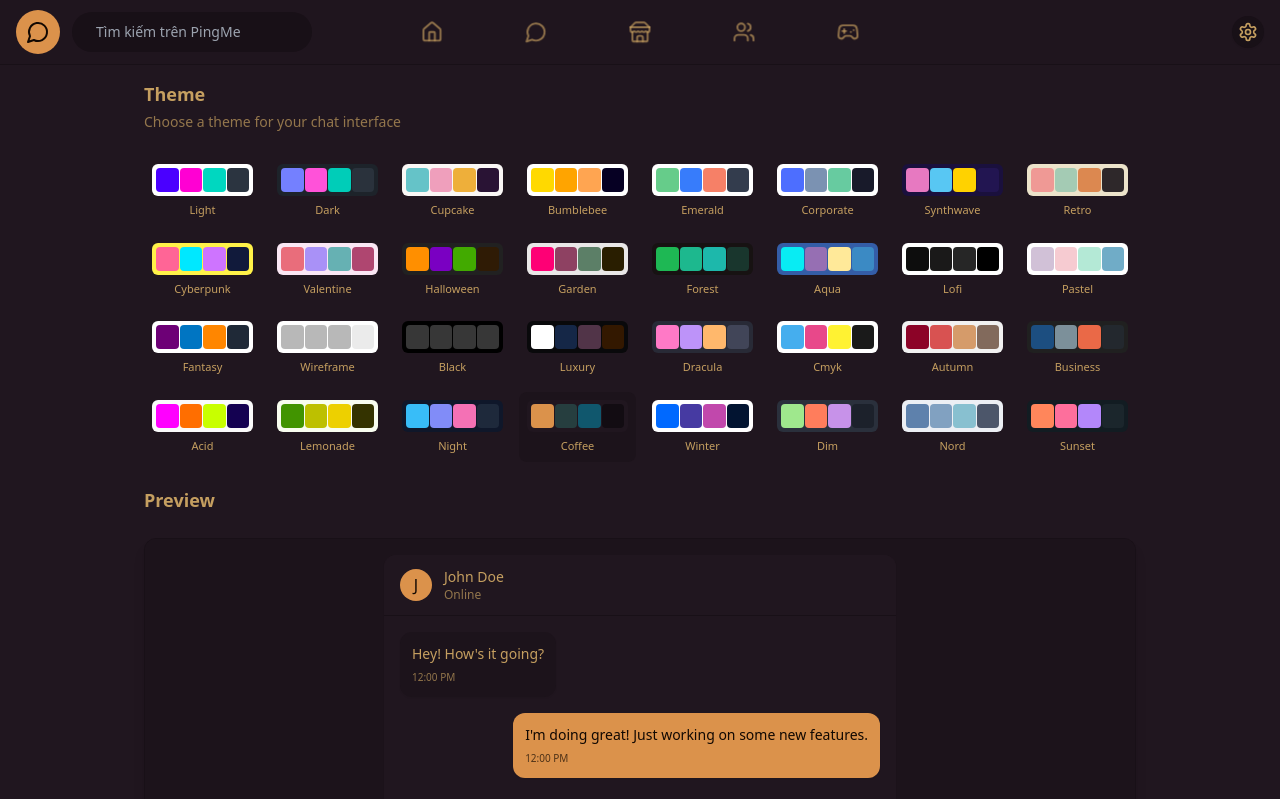
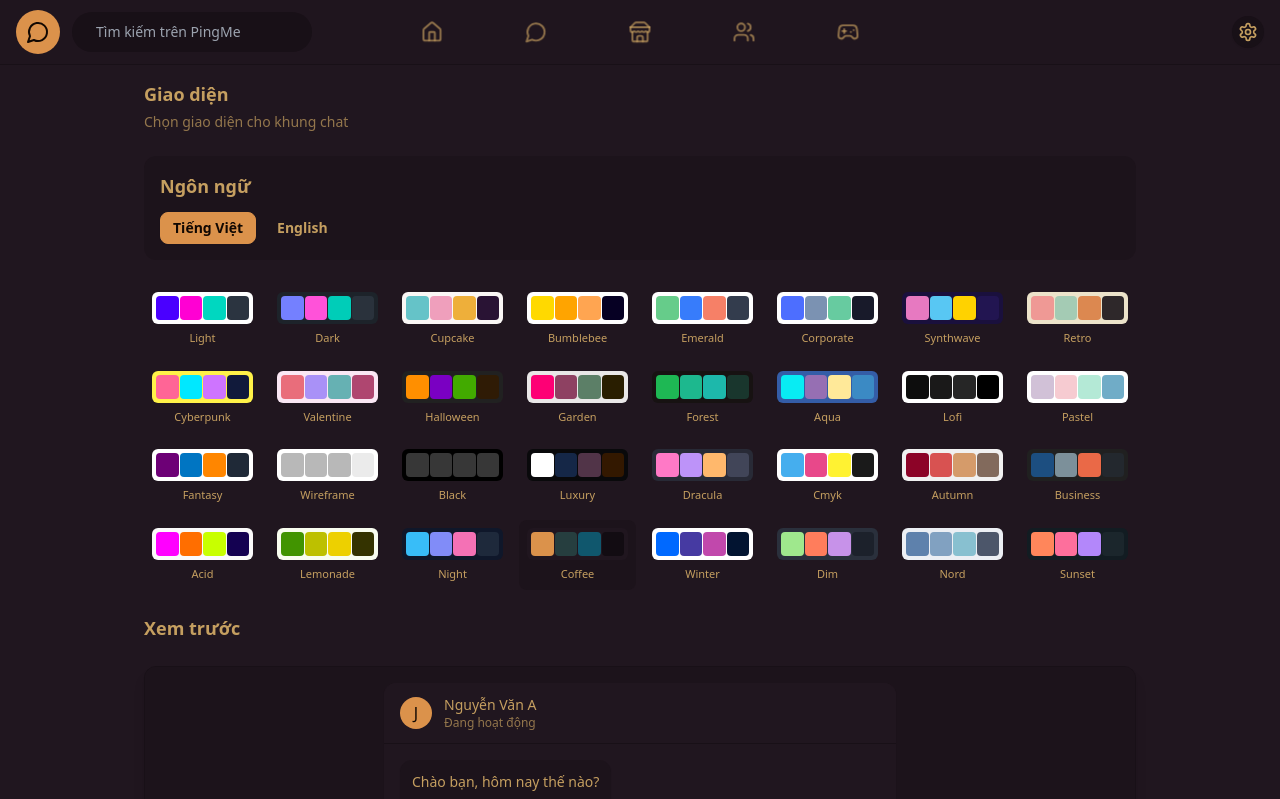
Before and after one commit to trchitho/FullStack-Chat-App, a React (Vite) app in the folder frontend/: page /settings in a window 1280 px wide. Shown: the top 799 px of the page. Built offline with nearby package versions, Linux system fonts and the light colour scheme; no server answers.

Commit message:
Add settings language switch

```diff
--- a/frontend/src/pages/SettingsPage.jsx
+++ b/frontend/src/pages/SettingsPage.jsx
@@ -1,5 +1,6 @@
 import { THEMES } from "../constants";
 import { useThemeStore } from "../store/useThemeStore";
+import { languages, useLanguageStore } from "../store/useLanguageStore";
 import { Send } from "lucide-react";
 
 const PREVIEW_MESSAGES = [
@@ -9,14 +10,38 @@ const PREVIEW_MESSAGES = [
 
 const SettingsPage = () => {
   const { theme, setTheme } = useThemeStore();
+  const { language, setLanguage } = useLanguageStore();
+  const isVi = language === "vi";
+  const copy = {
+    theme: isVi ? "Giao diện" : "Theme",
+    chooseTheme: isVi ? "Chọn giao diện cho khung chat" : "Choose a theme for your chat interface",
+    language: isVi ? "Ngôn ngữ" : "Language",
+    preview: isVi ? "Xem trước" : "Preview",
+    name: isVi ? "Nguyễn Văn A" : "John Doe",
+    online: isVi ? "Đang hoạt động" : "Online",
+    first: isVi ? "Chào bạn, hôm nay thế nào?" : "Hey! How's it going?",
+    second: isVi ? "Mình ổn, đang hoàn thiện vài tính năng mới." : "I'm doing great! Just working on some new features.",
+    input: isVi ? "Đây là bản xem trước" : "This is a preview",
+  };
 
   return (
     <div className="container mx-auto px-4 pt-20 pb-10 max-w-5xl">
       <div className="space-y-6">
         {/* Theme Section */}
         <div className="flex flex-col gap-1">
-          <h2 className="text-lg font-semibold">Theme</h2>
-          <p className="text-sm text-base-content/70">Choose a theme for your chat interface</p>
+          <h2 className="text-lg font-semibold">{copy.theme}</h2>
+          <p className="text-sm text-base-content/70">{copy.chooseTheme}</p>
+        </div>
+
+        <div className="rounded-xl bg-base-200 p-4">
+          <h2 className="mb-3 text-lg font-semibold">{copy.language}</h2>
+          <div className="flex gap-2">
+            {Object.entries(languages).map(([code, label]) => (
+              <button key={code} type="button" className={`btn btn-sm ${language === code ? "btn-primary" : "btn-ghost"}`} onClick={() => setLanguage(code)}>
+                {label}
+              </button>
+            ))}
+          </div>
         </div>
 
         {/* Theme Options */}
@@ -48,7 +73,7 @@ const SettingsPage = () => {
         </div>
 
         {/* Preview Section */}
-        <h3 className="text-lg font-semibold mb-3">Preview</h3>
+        <h3 className="text-lg font-semibold mb-3">{copy.preview}</h3>
         <div className="rounded-xl border border-base-300 overflow-hidden bg-base-100 shadow-lg">
           <div className="p-4 bg-base-200">
             <div className="max-w-lg mx-auto">
@@ -61,8 +86,8 @@ const SettingsPage = () => {
                       J
                     </div>
                     <div>
-                      <h3 className="font-medium text-sm">John Doe</h3>
-                      <p className="text-xs text-base-content/70">Online</p>
+                      <h3 className="font-medium text-sm">{copy.name}</h3>
+                      <p className="text-xs text-base-content/70">{copy.online}</p>
                     </div>
                   </div>
                 </div>
@@ -83,7 +108,7 @@ const SettingsPage = () => {
                             : "bg-base-200"
                         }`}
                       >
-                        <p className="text-sm">{message.content}</p>
+                        <p className="text-sm">{message.id === 1 ? copy.first : copy.second}</p>
                         <p
                           className={`text-[10px] mt-1.5 ${
                             message.isSent
@@ -105,7 +130,7 @@ const SettingsPage = () => {
                       type="text"
                       className="input input-bordered flex-1 text-sm h-10"
                       placeholder="Type a message..."
-                      value="This is a preview"
+                      value={copy.input}
                       readOnly
                     />
                     <button className="btn btn-primary h-10 min-h-0">
```
